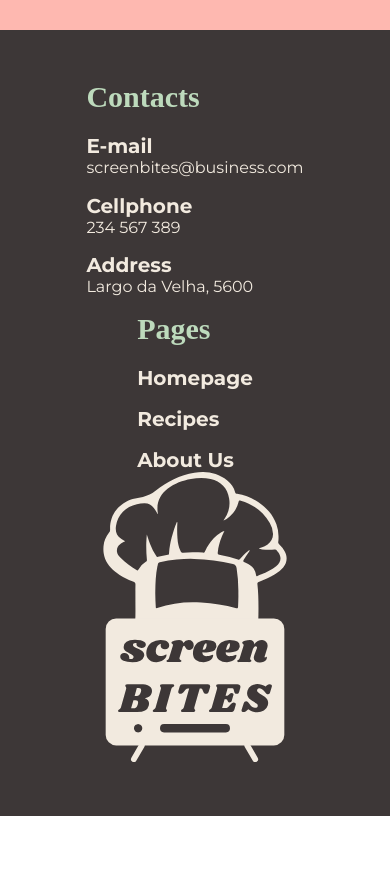
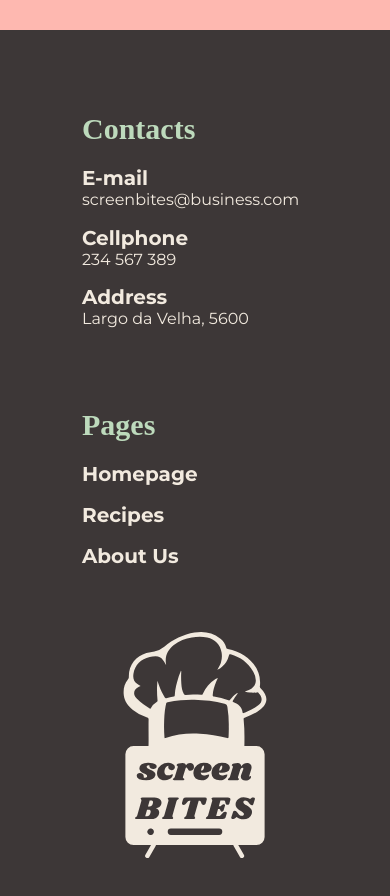
Before and after one commit to John-Perdix/Screen-Bites, a React (Create React App) app: page / in a window 390 px wide. Shown: the part 980-1876 px from the top of the page. Before the commit the page ends 1796 px from the top, so only its background shows below. Built offline with nearby package versions, Linux system fonts and the light colour scheme; no server answers; a web font is replaced by a local one.

Commit message:
Fotter css fixes

```diff
--- a/src/App.css
+++ b/src/App.css
@@ -1278,6 +1278,14 @@ disabled {
         display: inline;
     }
 
+    .footer-child{
+        display: block;
+    }
+
+    div.footer-child > *{
+        padding: 2em;
+    }
+
 
 }
 
```
